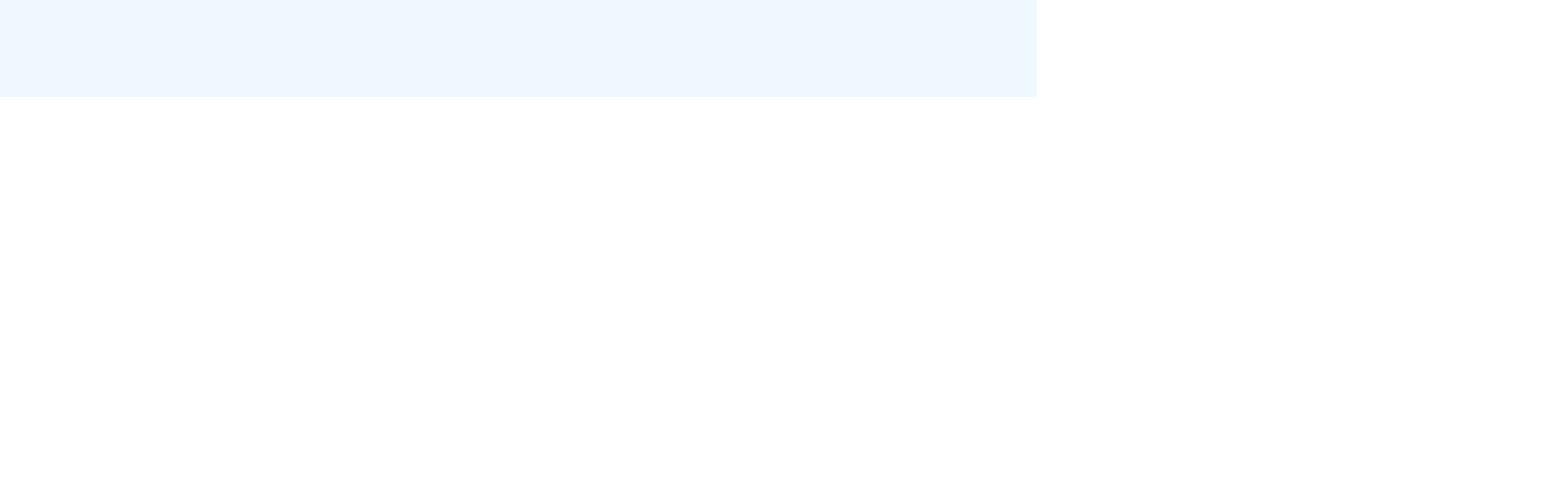
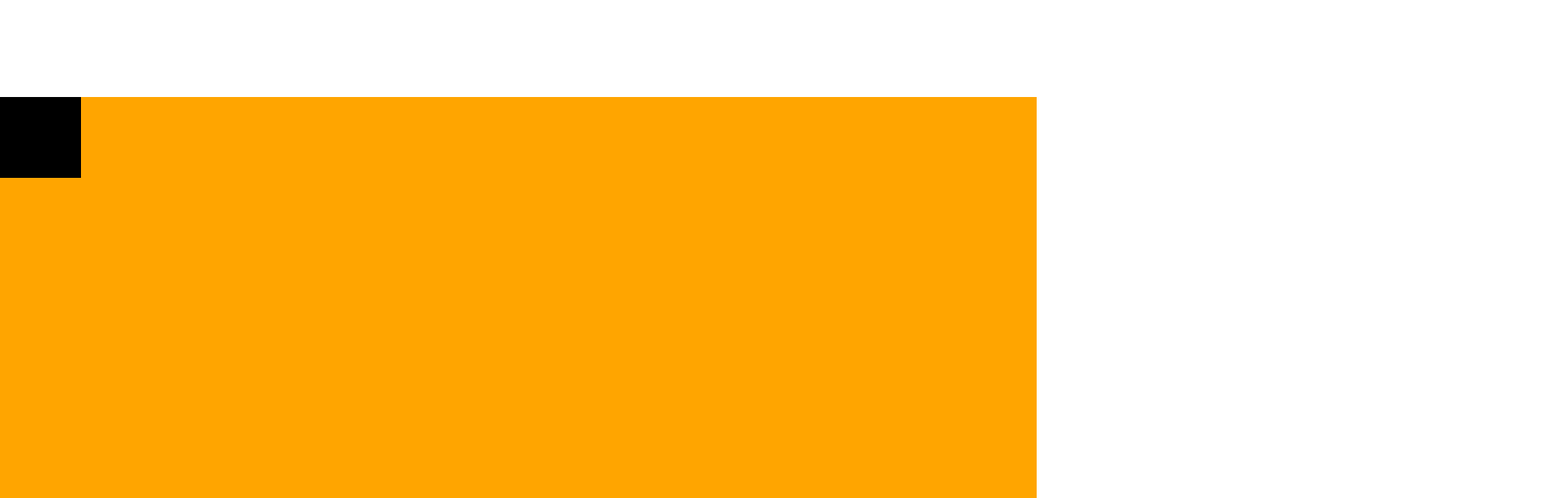
Before and after one commit to chanyoungcoding/ChanPortfolio, a React (Vite) app: page /about in a window 1280 px wide. Shown: the part 680-1296 px from the top of the page at 81% size, 1920 px wide, since content can reach past the window. Built offline with nearby package versions, Linux system fonts and the light colour scheme; the HTML template or start-up script is replaced by a standard one.

Commit message:
gsap 적용 전 테스트

```diff
--- a/src/pages/About.tsx
+++ b/src/pages/About.tsx
@@ -1,87 +1,105 @@
-import { useLayoutEffect, useRef } from 'react';
+import { useGSAP } from '@gsap/react';
+import styled from 'styled-components';
 import gsap from 'gsap';
 import { ScrollTrigger } from 'gsap/ScrollTrigger';
-import styled from 'styled-components';
 
 // GSAP 플러그인 등록
 gsap.registerPlugin(ScrollTrigger);
 
 const About = () => {
-  const boxRef = useRef(null);
 
-  useLayoutEffect(() => {
-    if (boxRef.current) {
-      gsap.to(boxRef.current, {
-        x: 300,
-        opacity: 1,
-        scrollTrigger: {
-          trigger: boxRef.current,
-          start: 'top bottom',
-          end: 'top 20%',
-          scrub: true,
-        },
-      });
-    }
+  useGSAP(() => {
 
+    const tl = gsap.timeline();
+    tl.from(".purple", {xPercent: -100})
+      .from(".red", {xPercent: 100})
+      .from(".blue", {xPercent: -100})
 
-    return () => {
-      ScrollTrigger.getAll().forEach((trigger) => trigger.kill());
-    };
-  }, []);
+    ScrollTrigger.create({
+      animation: tl,
+      trigger: "#container",
+      start: "top, top",
+      end: "+=5000",
+      scrub: true,
+      pin:true,
+      anticipatePin: 1
+    })
+
+    gsap.to(".a", {
+      x: 400,
+      rotate: 360,
+      repeat: -1,  // 무한히 반복
+      yoyo: true,  // 앞뒤로 애니메이션 반복
+      duration: 3
+    })
+
+    gsap.to(".b", {
+      scrollTrigger: {
+        trigger: ".b",
+        start: "top, center",
+        end: "top, top",
+        scrub: true,
+      },
+      x: 400,
+      rotate: 360,
+      ease: "none",
+    })
+  })
 
   return (
     <Container>
-      <Box></Box>
-      <section className="section flex-center column">
-        <h2>Basic ScrollTrigger with React</h2>
-        <p>Scroll down to see the magic happen!!</p>
-      </section>
-      <div className="section flex-center column">
-        <div className="box gradient-blue" ref={boxRef}>box</div>
+
+      <View>
+        <Box className='a'/>
+      </View>
+
+
+      <View style={{backgroundColor: "orange"}}>
+        <Box className='b' style={{position: "absolute"}}/>
+      </View>
+
+      <div id='container' style={{position:"relative"}}>
+        <GreenBox style={{ position:"absolute"}}/>
+        <PurpleBox className='purple' style={{ position:"absolute"}}/>
+        <RedBox className='red' style={{ position:"absolute"}}/>
+        <BlueBox className='blue' style={{ position:"absolute"}}/>
       </div>
-      <section className="section"></section>
+      <View/>
+
     </Container>
   );
 }
 
-const Box = styled.div`
+const Container = styled.div``
+
+const View = styled.div`
   height: 100vh;
-  background-color: aliceblue;
+  width: 100vw;
 `
 
-const Container = styled.div`
-  height: 2000px;
-  .section {
-    padding: 50px 0;
-    text-align: center;
-  }
-
-  .flex-center {
-    display: flex;
-    justify-content: center;
-    align-items: center;
-  }
-
-  .column {
-    flex-direction: column;
-  }
-
-  .box {
-    width: 100px;
-    height: 100px;
-    margin: 20px;
-    background: #3498db;
-    color: white;
-    display: flex;
-    justify-content: center;
-    align-items: center;
-    opacity: 0;
-  }
-
-  .gradient-blue {
-    background: linear-gradient(135deg, #1e90ff, #00bfff);
-  }
-
+const Box = styled.div`
+  width: 100px;
+  height: 100px;
+  background-color: black;
 `
 
+const GreenBox = styled(View)`
+  background-color: green;
+`
+
+const PurpleBox= styled(View)`
+  background-color: purple;
+`
+
+const RedBox = styled(View)`
+  background-color: red;
+`
+
+const BlueBox = styled(View)`
+  background-color: blue;
+`
+
+
+
+
 export default About;
--- a/src/pages/Login.tsx
+++ b/src/pages/Login.tsx
@@ -1,4 +1,3 @@
-import React from 'react'
 
 const Login = () => {
   return (
--- /dev/null
+++ b/src/pages/Test.tsx
@@ -0,0 +1,9 @@
+import React from 'react'
+
+const Test = () => {
+  return (
+    <div>Test</div>
+  )
+}
+
+export default Test
```
Also changed, not shown: src/App.tsx (+9 -4 lines).
